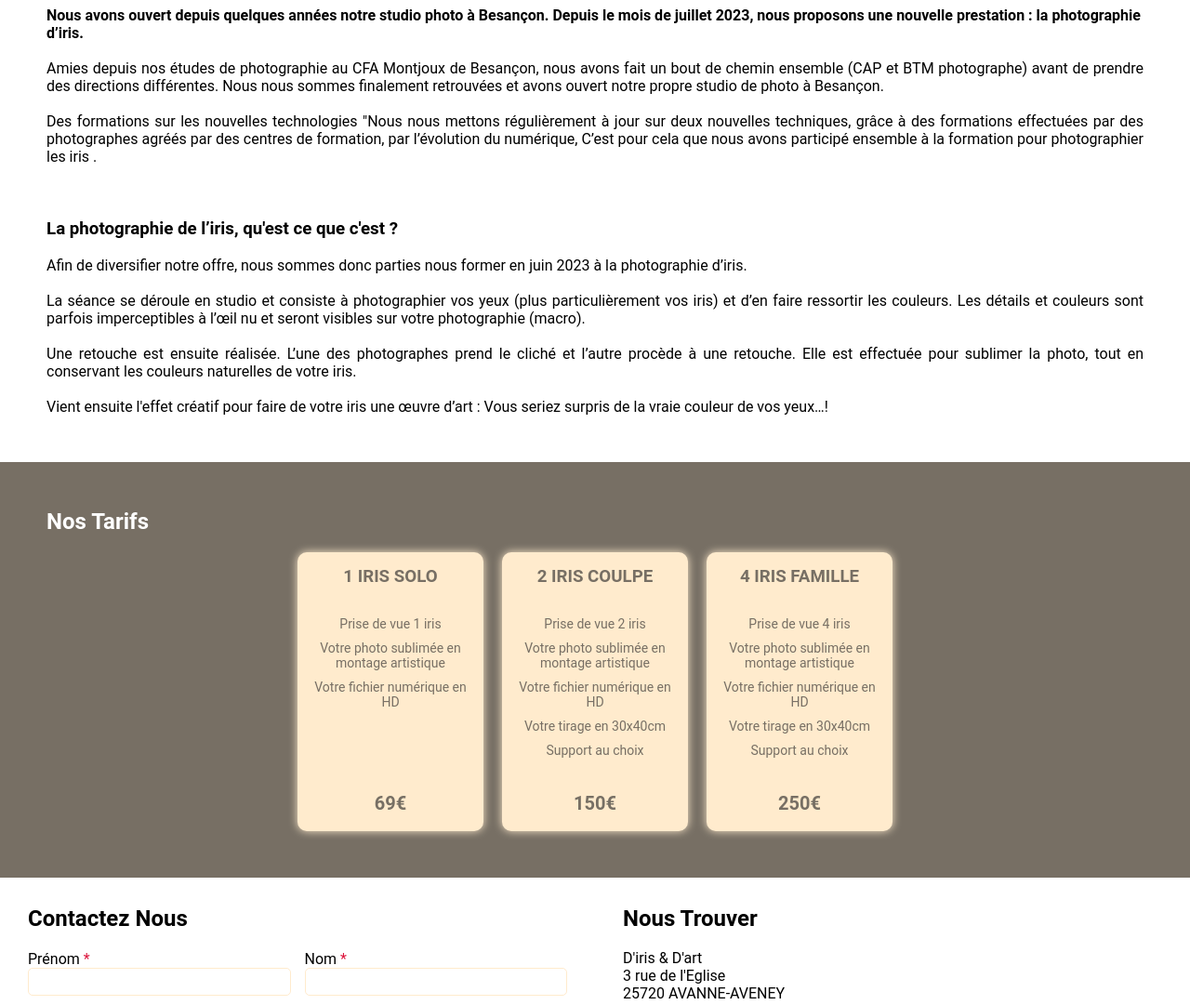
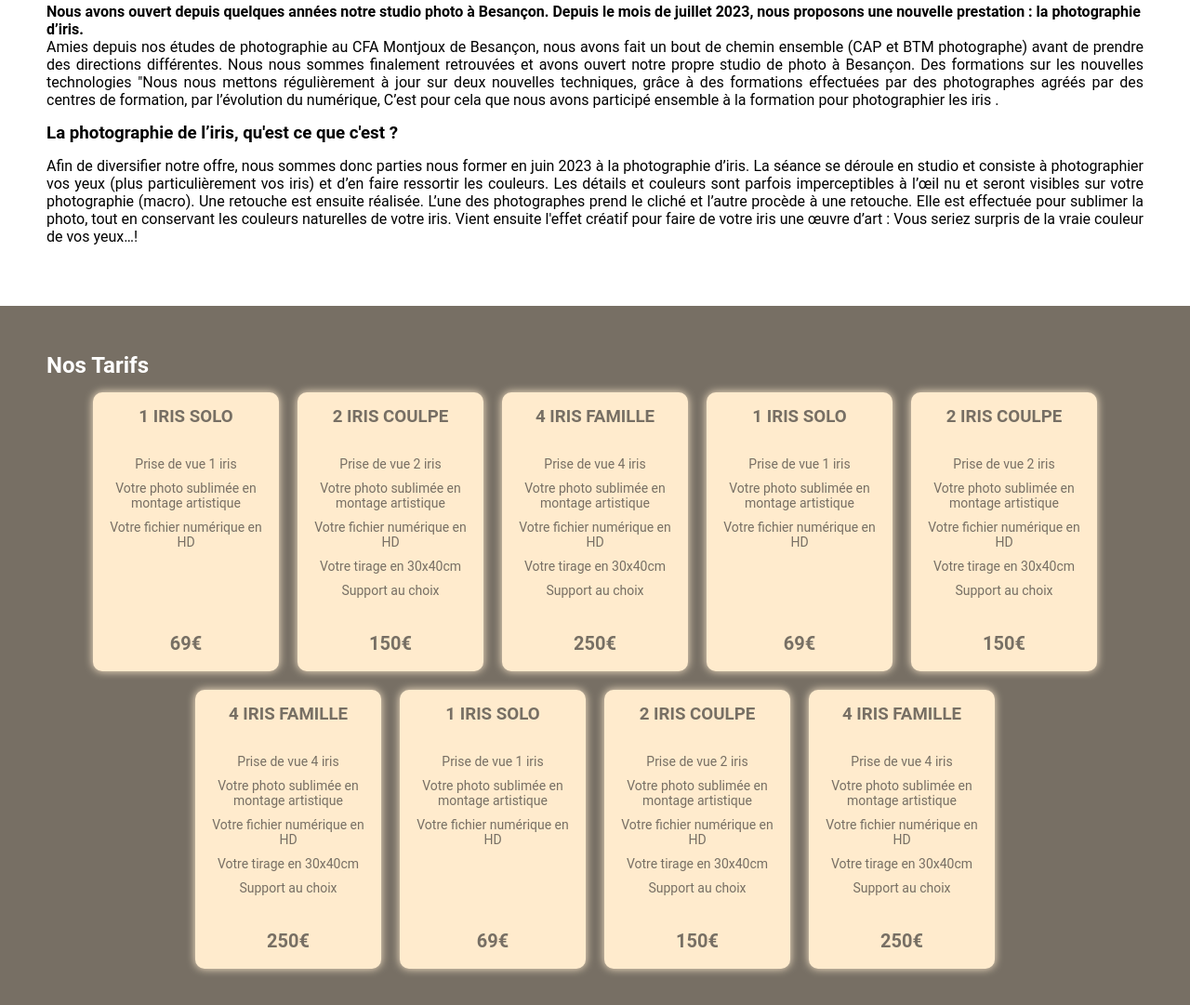
Before and after one commit to Jerhum25/d-iris-d-art, a website: page index.html in a window 1280 px wide. Shown: the part 765-1846 px from the top of the page at 93% size. Drawn offline with nearby package versions, Linux system fonts and the light colour scheme.

Commit message:
modif prices responsive

```diff
--- a/index.html
+++ b/index.html
@@ -46,53 +46,108 @@
       </section>
       <section class="aboutUs" id="aboutUs">
         <h2>à propos de nous</h2>
-        <br />
+
         <h4>
           Nous avons ouvert depuis quelques années notre studio photo à
           Besançon. Depuis le mois de juillet 2023, nous proposons une nouvelle
           prestation : la photographie d’iris.
         </h4>
-        <br />
+
         <p>
           Amies depuis nos études de photographie au CFA Montjoux de Besançon,
           nous avons fait un bout de chemin ensemble (CAP et BTM photographe)
           avant de prendre des directions différentes. Nous nous sommes
           finalement retrouvées et avons ouvert notre propre studio de photo à
-          Besançon.<br /><br />
-
-          Des formations sur les nouvelles technologies "Nous nous mettons
-          régulièrement à jour sur deux nouvelles techniques, grâce à des
-          formations effectuées par des photographes agréés par des centres de
-          formation, par l’évolution du numérique, C’est pour cela que nous
+          Besançon. Des formations sur les nouvelles technologies "Nous nous
+          mettons régulièrement à jour sur deux nouvelles techniques, grâce à
+          des formations effectuées par des photographes agréés par des centres
+          de formation, par l’évolution du numérique, C’est pour cela que nous
           avons participé ensemble à la formation pour photographier les iris .
         </p>
-        <br /><br /><br />
 
         <h3>La photographie de l’iris, qu'est ce que c'est ?</h3>
-        <br />
+
         <p>
           Afin de diversifier notre offre, nous sommes donc parties nous former
-          en juin 2023 à la photographie d’iris.<br /><br />
-
-          La séance se déroule en studio et consiste à photographier vos yeux
-          (plus particulièrement vos iris) et d’en faire ressortir les couleurs.
-          Les détails et couleurs sont parfois imperceptibles à l’œil nu et
-          seront visibles sur votre photographie (macro).<br /><br />
-
-          Une retouche est ensuite réalisée. L’une des photographes prend le
-          cliché et l’autre procède à une retouche. Elle est effectuée pour
-          sublimer la photo, tout en conservant les couleurs naturelles de votre
-          iris.<br /><br />
-
-          Vient ensuite l'effet créatif pour faire de votre iris une œuvre d’art
-          : Vous seriez surpris de la vraie couleur de vos yeux…!
+          en juin 2023 à la photographie d’iris. La séance se déroule en studio
+          et consiste à photographier vos yeux (plus particulièrement vos iris)
+          et d’en faire ressortir les couleurs. Les détails et couleurs sont
+          parfois imperceptibles à l’œil nu et seront visibles sur votre
+          photographie (macro). Une retouche est ensuite réalisée. L’une des
+          photographes prend le cliché et l’autre procède à une retouche. Elle
+          est effectuée pour sublimer la photo, tout en conservant les couleurs
+          naturelles de votre iris. Vient ensuite l'effet créatif pour faire de
+          votre iris une œuvre d’art : Vous seriez surpris de la vraie couleur
+          de vos yeux…!
         </p>
       </section>
 
       <section class="prices" id="prices">
         <h2>nos tarifs</h2>
-        <br />
+
         <div class="cards">
+          <div class="card">
+            <h3>1 iris solo</h3>
+            <ul class="description">
+              <li>prise de vue 1 iris</li>
+              <li>votre photo sublimée en montage artistique</li>
+              <li>votre fichier numérique en HD</li>
+            </ul>
+            <p class="price">69€</p>
+          </div>
+          <div class="card">
+            <h3>2 iris coulpe</h3>
+            <ul class="description">
+              <li>prise de vue 2 iris</li>
+              <li>votre photo sublimée en montage artistique</li>
+              <li>votre fichier numérique en HD</li>
+              <li>votre tirage en 30x40cm</li>
+              <li>support au choix</li>
+            </ul>
+            <p class="price">150€</p>
+          </div>
+          <div class="card">
+            <h3>4 iris famille</h3>
+            <ul class="description">
+              <li>prise de vue 4 iris</li>
+              <li>votre photo sublimée en montage artistique</li>
+              <li>votre fichier numérique en HD</li>
+              <li>votre tirage en 30x40cm</li>
+              <li>support au choix</li>
+            </ul>
+            <p class="price">250€</p>
+          </div>
+          <div class="card">
+            <h3>1 iris solo</h3>
+            <ul class="description">
+              <li>prise de vue 1 iris</li>
+              <li>votre photo sublimée en montage artistique</li>
+              <li>votre fichier numérique en HD</li>
+            </ul>
+            <p class="price">69€</p>
+          </div>
+          <div class="card">
+            <h3>2 iris coulpe</h3>
+            <ul class="description">
+              <li>prise de vue 2 iris</li>
+              <li>votre photo sublimée en montage artistique</li>
+              <li>votre fichier numérique en HD</li>
+              <li>votre tirage en 30x40cm</li>
+              <li>support au choix</li>
+            </ul>
+            <p class="price">150€</p>
+          </div>
+          <div class="card">
+            <h3>4 iris famille</h3>
+            <ul class="description">
+              <li>prise de vue 4 iris</li>
+              <li>votre photo sublimée en montage artistique</li>
+              <li>votre fichier numérique en HD</li>
+              <li>votre tirage en 30x40cm</li>
+              <li>support au choix</li>
+            </ul>
+            <p class="price">250€</p>
+          </div>
           <div class="card">
             <h3>1 iris solo</h3>
             <ul class="description">
@@ -158,11 +213,9 @@
         <div class="links">
           <div class="adresse">
             <h2>nous trouver</h2>
-            <br />
             <a href="https://maps.app.goo.gl/L8R7SBPQiXqCwzKE8" target="_blank">
               D'iris & D'art<br />3 rue de l'Eglise<br />25720 AVANNE-AVENEY
             </a>
-            <br /><br />
             <p>
               <i class="fa-regular fa-hand-pointer"></i>Cliquez sur l'adresse
               pour nous localiser
@@ -170,7 +223,6 @@
           </div>
           <div class="socialNetworks">
             <h2>suivez nous sur les réseaux</h2>
-            <br />
             <ul>
               <li>
                 <a
--- a/sass/main.scss
+++ b/sass/main.scss
@@ -1,5 +1,4 @@
-@import url('https://fonts.googleapis.com/css2?family=Satisfy&display=swap');
-
+@import url("https://fonts.googleapis.com/css2?family=Satisfy&display=swap");
 
 * {
   padding: 0;
@@ -123,10 +122,6 @@ body {
         border-radius: 30px;
         text-wrap: nowrap;
         cursor: pointer;
-        // &:hover {
-        //   background: var(--brown);
-        //   color: var(--dalmond);
-        // }
         &:active {
           background: var(--dalmond);
           color: var(--brown);
@@ -142,9 +137,14 @@ body {
       padding: 50px;
       h2 {
         text-transform: capitalize;
+        margin-bottom: 15px;
+      }
+      h3{        margin-bottom: 15px;
       }
       p {
         text-align: justify;
+        margin-bottom: 15px;
+
       }
     }
     .prices {
@@ -153,6 +153,7 @@ body {
       h2 {
         color: var(--white);
         text-transform: capitalize;
+        margin-bottom: 15px;
       }
       .cards {
         display: flex;
@@ -198,6 +199,10 @@ body {
     }
     .contacts {
       display: flex;
+      h2{        margin-bottom: 15px;
+        color: var(--black);
+        text-transform: capitalize;
+      }
       form {
         padding: 30px;
         width: 50%;
@@ -218,10 +223,6 @@ body {
           &.active {
             display: block;
           }
-        }
-        h2 {
-          color: var(--black);
-          text-transform: capitalize;
         }
         input,
         textarea {
@@ -273,15 +274,12 @@ body {
         flex-direction: column;
         gap: 30px;
         padding: 30px;
-        h2 {
-          color: var(--black);
-          text-transform: capitalize;
-        }
         .adresse {
           a {
             color: var(--black);
           }
           p {
+            margin-top: 15px;
             i {
               margin-right: 5px;
             }
@@ -300,7 +298,9 @@ body {
     footer {
       font-weight: bold;
       text-align: center;
+      font-size: 12px;
       padding: 15px;
+      color: var(--brown);
     }
   }
 }
@@ -343,7 +343,6 @@ body {
           &.openMenu {
             display: grid;
           }
-
         }
       }
       .banner {
@@ -356,12 +355,6 @@ body {
       }
       .prices {
         padding: 30px 3%;
-        .cards {
-          .card {
-            width: 100%;
-            height: 230px;
-          }
-        }
       }
       .contacts {
         padding: 30px 2%;
@@ -369,9 +362,9 @@ body {
         form {
           padding: 0;
           width: 100%;
-          .names{
+          .names {
             flex-direction: column;
-            div{
+            div {
               width: 100%;
             }
           }
@@ -387,3 +380,21 @@ body {
     }
   }
 }
+
+
+@media screen and (max-width: 465px){
+  body{
+    .container{
+      .prices{
+        .cards{
+            .card {
+              width: 100%;
+              height: 230px;
+            }
+
+
+        }
+      }
+    }
+  }
+}
```
Also changed, not shown: css/style.css, 1 other file.
